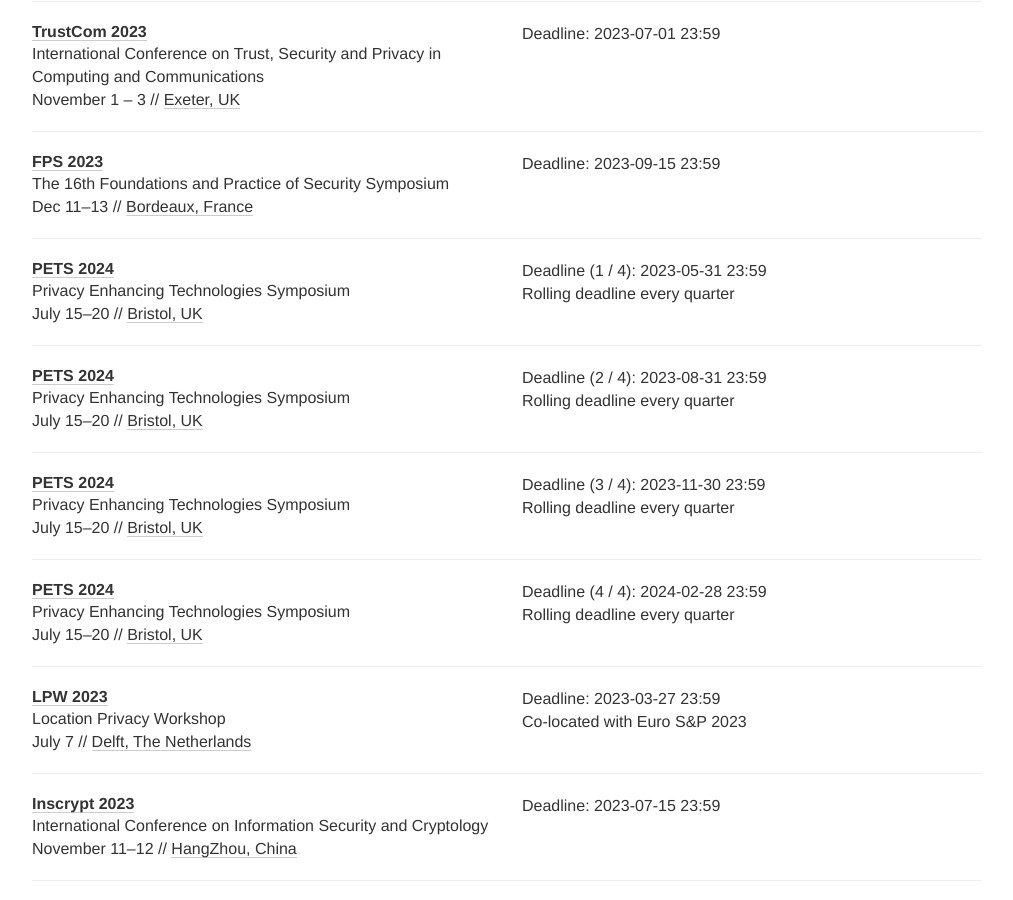
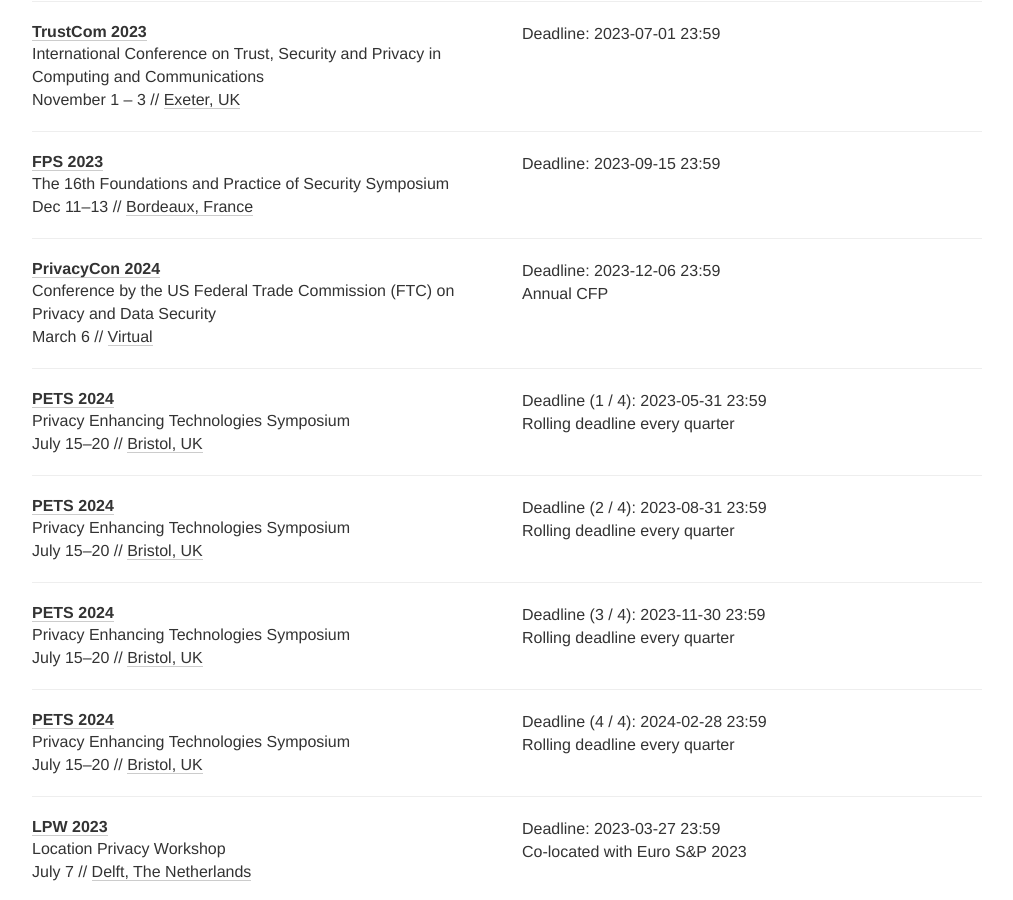
Before and after one commit to sec-deadlines/sec-deadlines.github.io, a Jekyll site: the page built from index.html, in a window 1280 px wide and 900 px high, scrolled down 3019 px. Shown: the whole window, without its empty margins (133-1146 px from the left). Built offline with Jekyll 4.4.1, drawn with Linux system fonts in a browser that asks for light colours; nearby versions of some CDN libraries; comment, search, counter and statistics services are not loaded.

Commit message:
Add FTC's PrivacyCon

```diff
--- a/_data/conferences.yml
+++ b/_data/conferences.yml
@@ -159,6 +159,18 @@
   deadline: ["2023-09-15 23:59"]
   place: Bordeaux, France
   tags: [SEC, PRIV, CRYPTO, CONF]
+
+- name: PrivacyCon
+  description: Conference by the US Federal Trade Commission (FTC) on Privacy and Data Security
+  year: 2024
+  link: https://www.ftc.gov/news-events/events/2024/03/privacycon-2024
+  deadline:
+    - "%Y-12-06 23:59"
+  comment: Annual CFP
+  timezone: Etc/GMT+11
+  date: March 6
+  place: Virtual
+  tags: [SEC, PRIV, CONF, USEC]
 
 # Privacy
 
```
